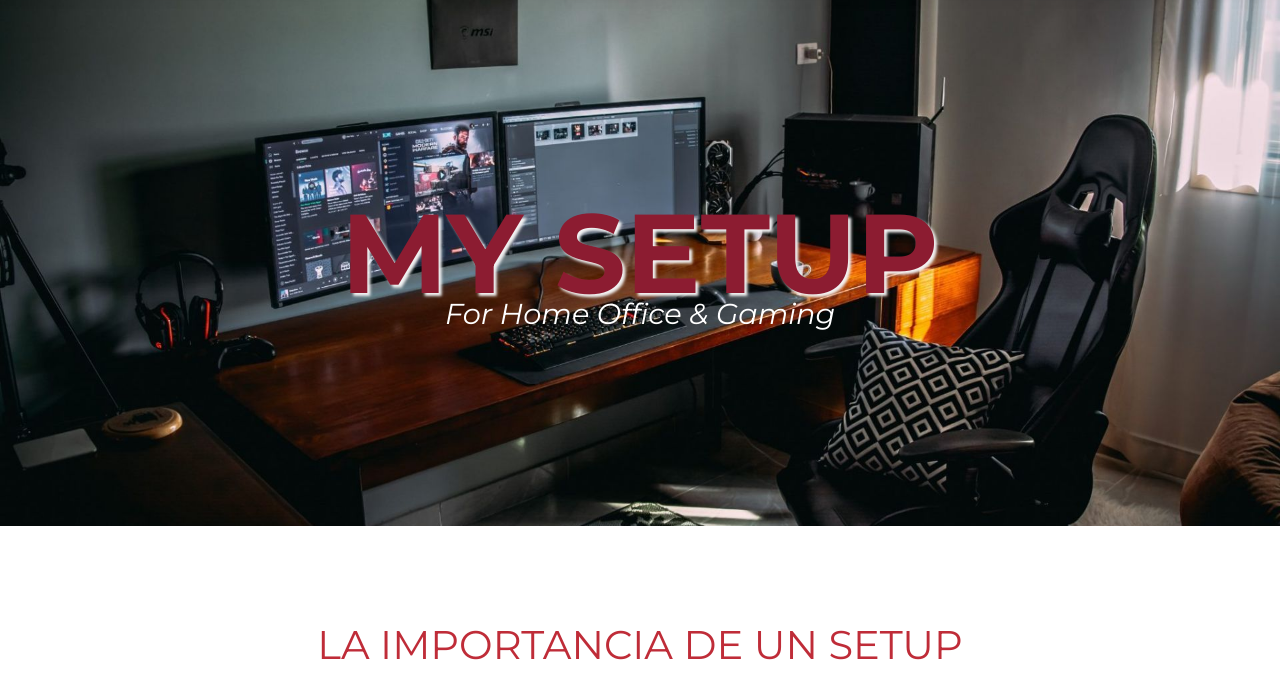
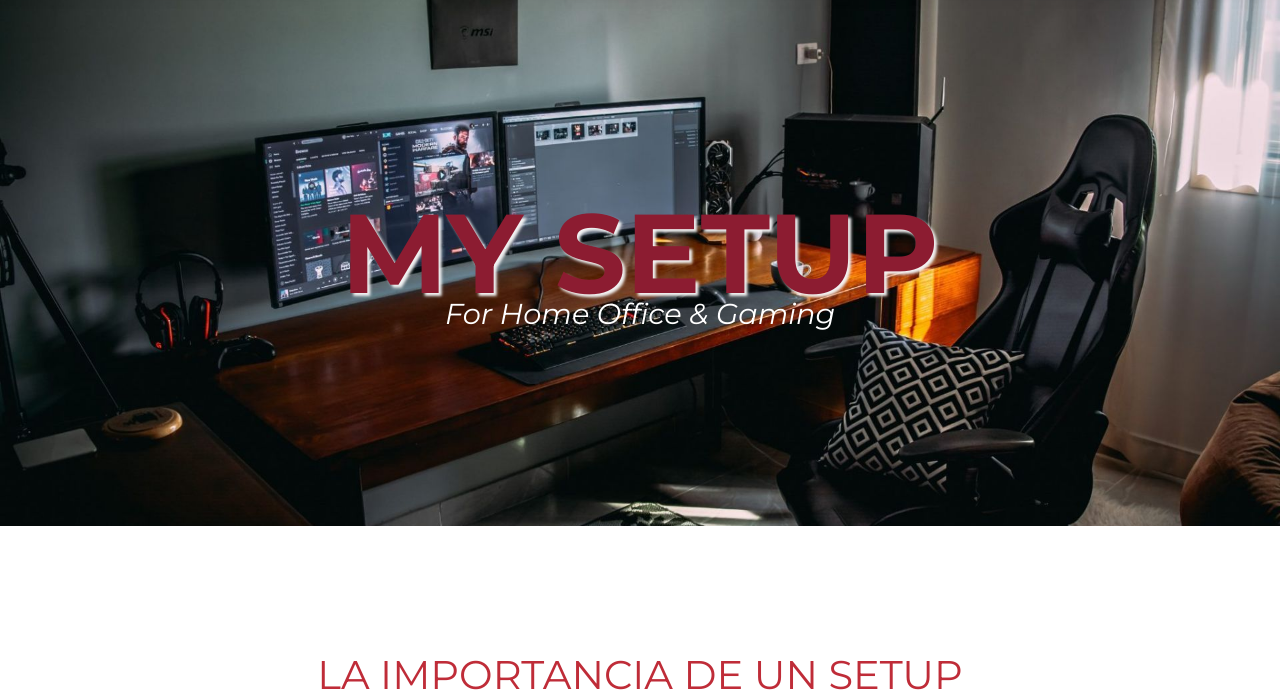
Before and after one commit to EnriqueHS/MySetup, a plain HTML site: page index.html in a window 1280 px wide. Shown: the part 91-787 px from the top of the page. Drawn offline with nearby package versions, Linux system fonts and the light colour scheme; files that its build step writes are made by us from their sources.

Commit message:
Padding titulos

```diff
--- a/scss/estilos.scss
+++ b/scss/estilos.scss
@@ -127,7 +127,7 @@ ul.menuLink{
   color: $colorRojoFuerte;
   font-weight: 400;
   font-family:$fontMonserrat;
-  padding: 30px 10px;
+  padding: 60px 10px;
   text-transform: uppercase;
   text-align: center;
 }
```
